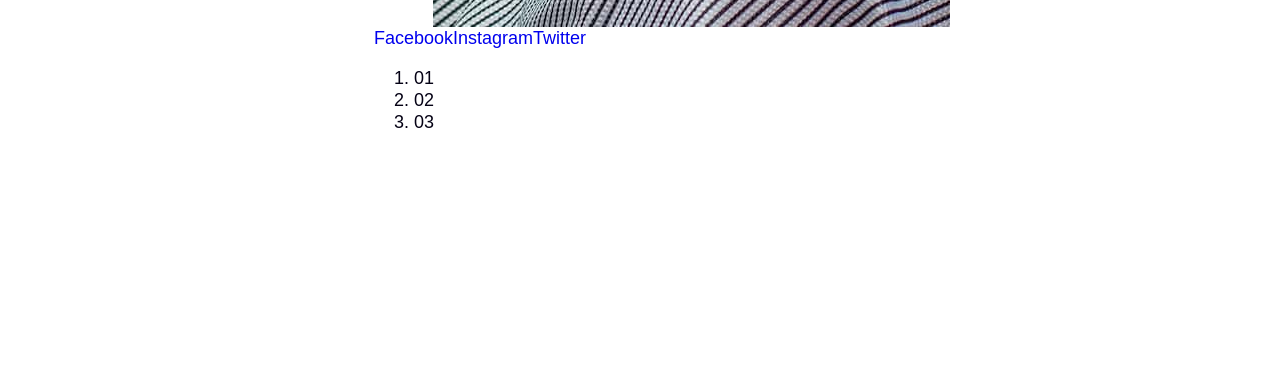
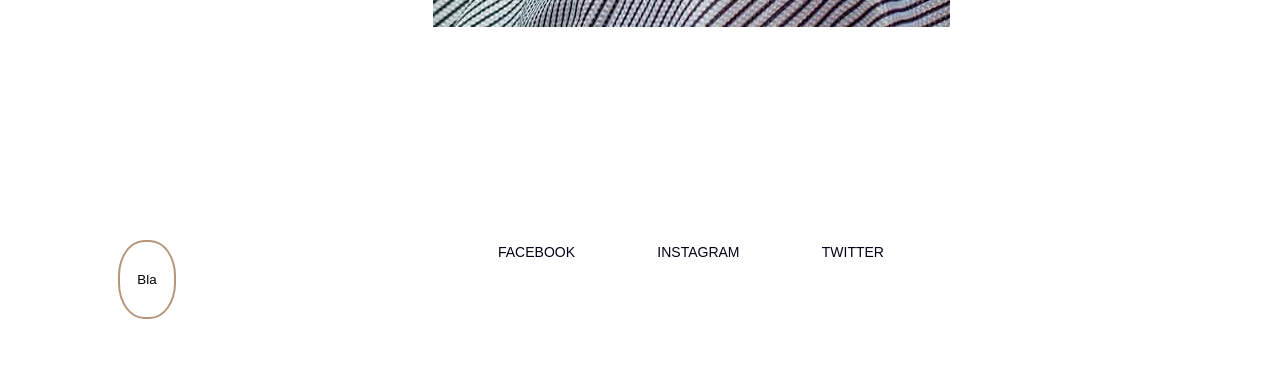
Before and after one commit to nataliusta/hairstyle_test, a plain HTML site: page index.html in a window 1280 px wide. Shown: the part 770-1160 px from the top of the page. Before the commit the page ends 921 px from the top, so only its background shows below. Drawn offline with Linux system fonts and the light colour scheme.

Commit message:
Add styles.css

```diff
--- a/index.html
+++ b/index.html
@@ -98,7 +98,6 @@
                 </li>
               </ol>
             </div>
-            <button class="button pagination-next" type="button"></button>
           </div>
         </div>
     </main>
@@ -106,6 +105,7 @@
     <footer class="footer">
       <section class="page-footer">
         <div class="page-footer__wrapper wrapper">
+          <button class="page-footer__button button-next" type="button">Bla</button>
           <h2 class="visually-hidden">
             Мы в соц.сетях
           </h2>
@@ -129,13 +129,10 @@
 
           <ol class="pages-list">
             <li class="pages-list__item">
-              01
             </li>
             <li class="pages-list__item">
-              02
             </li>
             <li class="pages-list__item">
-              03
             </li>
           </ol>
         </div>
--- a/styles/styles.css
+++ b/styles/styles.css
@@ -153,6 +153,7 @@
     display: grid;
     grid-template-columns: 300px 517px 1fr;
     column-gap: 133px;
+    margin-bottom: 163px;
   }
 
   .content__wrapper {
@@ -204,6 +205,10 @@
     list-style-type: none;
   }
 
+  .pagination__wrapper {
+    padding: 200px 118px 80px 118px;
+  }
+
   .pagination__list {
     padding: 0;
     margin: 0;
@@ -224,34 +229,54 @@
     color: #B4977B;
   }
 
-  .pagination-next {
-    display: block;
-    width: 58px;
-    height: 79px;
-    margin: 0 auto;
-    background-color: #FFFFFF;
-    border: 2px solid #B4977B;
-    border-radius: 45%;
-
-  }
 
   /* footer */
 
   .page-footer {
-    display: grid;
-    grid-template-columns: 1fr 1fr;
     margin: 0 auto;
     box-sizing: border-box;
   }
 
+  .page-footer__wrapper {
+    display: grid;
+    grid-template-columns: 380px 386px 1fr;
+    min-height: 150px;
+    padding: 0 118px;
+  }
+
+  .page-footer__button {
+    grid-column: 1/2;
+    display: block;
+    width: 58px;
+    height: 79px;
+    background-color: #FFFFFF;
+    border: 2px solid #B4977B;
+    border-radius: 45%;
+  }
+
   .social-list {
+    grid-column: 2/3;
     display: flex;
-    justify-content: end;
+    flex-wrap: wrap;
+    justify-content: space-between;
+    width: 386px;
+    padding: 0;
+    margin: 0 auto;
+    text-align: center;
+    list-style-type: none;
+    text-transform: uppercase;
+  }
+
+  .social-list__link {
+    color: #050215;
+    font-size: 14px;
+    line-height: 17px;
+    font-weight: 500;
+    text-decoration: none;
+  }
+
+  .pages-list {
     padding: 0;
     margin: 0;
     list-style-type: none;
   }
-
-  .social-list__link {
-    text-decoration: none;
-  }
```
